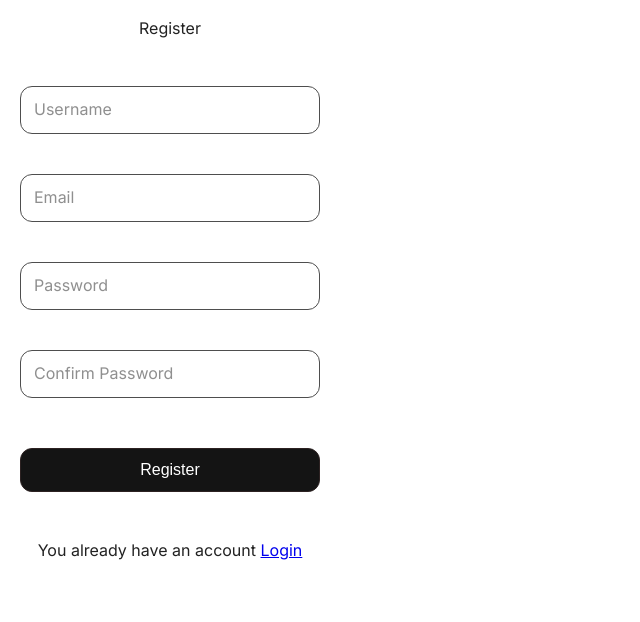
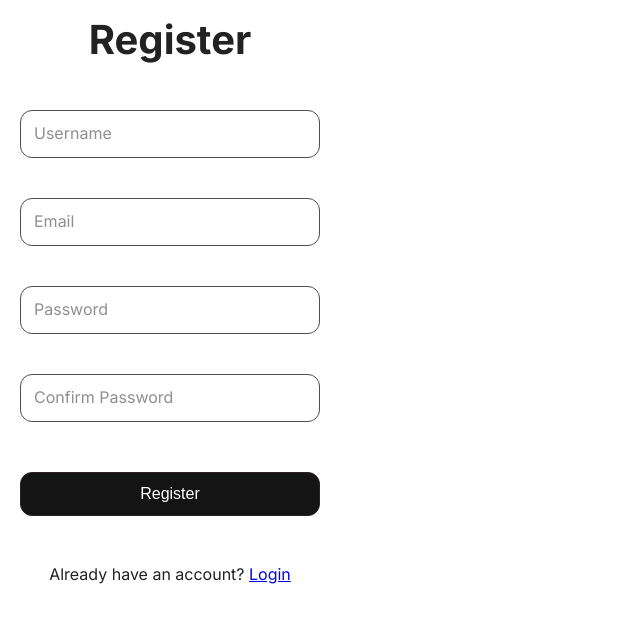
Before and after one commit to UTT-k74HT22/FE-Movie-Booking-System, a React (Vite) app: page /register in a window 1280 px wide. Shown: the top 622 px of the page, without its empty margins (0-640 px from the left). Built offline with nearby package versions, Linux system fonts and the light colour scheme.

Commit message:
register

```diff
--- a/src/components/Auth/RegisterForm/RegisterForm.jsx
+++ b/src/components/Auth/RegisterForm/RegisterForm.jsx
@@ -1,130 +1,109 @@
-import React, { useState } from 'react';
-import styles from './RegisterForm.module.css';
-import authApi from '../../../api/authApi';
-import { Link } from 'react-router-dom';
+import React, { useState } from "react";
+import { Link, useNavigate } from "react-router-dom";
+import { toast } from "react-toastify";
+import authApi from "../../../api/authApi";
+import styles from "./RegisterForm.module.css";
 
 const RegisterForm = () => {
+  const navigate = useNavigate();
 
   const [form, setForm] = useState({
-    username: '',
-    email: '',
-    password: '',
-    confirmPassword: ''
+    username: "",
+    email: "",
+    password: "",
+    confirmPassword: "",
   });
-    const [errors, setErrors] = useState({});
-    const [submitting, setSubmitting] = useState(false);
-    // hàm xử lý khi người dùng nhập dữ liệu vào input
-    const handleChange = (e) => {
-        setForm({ ...form, [e.target.name]: e.target.value });  //lấy giá trị người dùng nhập theo thuộc tính name
-        // mỗi khi người dùng nhập thì xóa lỗi đi
-        setErrors({ ...errors, [e.target.name]: ''});
+
+  const [loading, setLoading] = useState(false);
+
+  const validate = (values) => {
+    if (!values.username.trim()) return "Username không được để trống!";
+    if (!values.email.trim()) return "Email không được để trống!";
+    if (!values.password.trim()) return "Password không được để trống!";
+    if (!values.confirmPassword.trim())
+      return "Confirm Password không được để trống!";
+    if (values.confirmPassword !== values.password)
+      return "Password không khớp!";
+    return null;
   };
 
-    // const validate = () => {
-    //     const newErrors = {};
+  const handleChange = (e) => {
+    const { name, value } = e.target;
+    setForm((prev) => ({ ...prev, [name]: value }));
+  };
 
+  const handleSubmit = async (e) => {
+    e.preventDefault();
 
-    // hàm xử lý khi người dùng submit form
-    const handleSubmit = async (e) => {
-        e.preventDefault(); // ngăn chặn reload trang
-
-        let newErrors = { username: '', email: '', password: '' };
-        let isValid = true;
-
-        if (!form.username.trim()) {
-            newErrors.username = "Username không được để trống!";
-            isValid = false;
+    const errorMsg = validate(form);
+    if (errorMsg) {
+      toast.warning(errorMsg);
+      return;
     }
 
-        // validate email
-        if (!form.email.trim()) {
-            newErrors.email = "Email không được để trống!";
-            isValid = false;
-        }
-
-        // validate password
-        if (!form.password.trim()) {
-            newErrors.password = 'Password không được để trống!';
-            isValid = false;
-        } if (!form.confirmPassword.trim()) {
-            newErrors.confirmPassword = "Confirm Password không được để trống!";
-            isValid = false;
-
-        } else if (form.confirmPassword !== form.password) {
-                newErrors.confirmPassword = "Password không khớp!";
-                isValid = false;
-        }
-
-        setErrors(newErrors);
-
-        if (isValid) {
-            setSubmitting(true);
+    setLoading(true);
 
     try {
-                const result = await authApi.register(form.username, form.email, form.password);
-                console.log("Kết quả trả về từ API:", result);
+      await authApi.register({
+        username: form.username,
+        email: form.email,
+        password: form.password,
+      });
+
+      toast.success("Đăng ký thành công! Vui lòng kiểm tra email để kích hoạt tài khoản.");
+      navigate("/active", { state: { email: form.email } });
     } catch (error) {
-                console.error("Lỗi khi gọi API register:", error);
+      console.error("[REGISTER] error:", error);
+      toast.error("Đăng ký thất bại. Vui lòng thử lại.");
     } finally {
-                setSubmitting(false);
+      setLoading(false);
     }
+  };
+
+  return (
+    <div className={styles.Wrapper}>
+      <form className={styles.RegisterForm} onSubmit={handleSubmit}>
+        <h2>Register</h2>
+
+        <div className={styles.FormContainer}>
+          {["username", "email", "password", "confirmPassword"].map((field) => (
+            <div key={field} className={styles.FormGroup}>
+              <input
+                type={
+                  field.includes("password")
+                    ? "password"
+                    : field === "email"
+                    ? "email"
+                    : "text"
                 }
-    }
-    return (
-        // form register
-        <form className={styles.RegisterForm} onSubmit={handleSubmit}>
-            <h1>Register</h1>
-            <div className={styles.FormContainer}>
-                <div className={styles.FormGroup}>
-                    <input
-                        type="text"
-                        name='username'
+                name={field}
                 placeholder=" "
-                        value={form.username}
+                value={form[field]}
                 onChange={handleChange}
+                disabled={loading}
               />
-                    <label htmlFor="username" className={styles.FormLabel}>Username</label>
-                    {errors.username && <p className={styles.Error}>{errors.username}</p>}
+              <label htmlFor={field} className={styles.FormLabel}>
+                {field === "confirmPassword"
+                  ? "Confirm Password"
+                  : field.charAt(0).toUpperCase() + field.slice(1)}
+              </label>
             </div>
-                <div className={styles.FormGroup}>
-                    <input
-                        type="email"
-                        name='email'
-                        placeholder=" "
-                        value={form.email}
-                        onChange={handleChange}
-                    />
-                    <label htmlFor="email" className={styles.FormLabel}>Email</label>
-                    {errors.email && <p className={styles.Error}>{errors.email}</p>}
+          ))}
         </div>
-                <div className={styles.FormGroup}>
-                    <input
-                        type="password"
-                        name='password'
-                        placeholder=" "
-                        value={form.password}
-                        onChange={handleChange}
-                    />
-                    <label htmlFor="password" className={styles.FormLabel}>Password</label>
-                    {errors.password && <p className={styles.Error}>{errors.password}</p>}
+
+        <button type="submit" disabled={loading}>
+          {loading ? "Registering..." : "Register"}
+        </button>
+
+        <p>
+          Already have an account?{" "}
+          <Link to="/login" className={styles.registerLink}>
+            Login
+          </Link>
+        </p>
+      </form>
     </div>
-                <div className={styles.FormGroup}>
-                    <input
-                        type="password"
-                        name='confirmPassword'
-                        placeholder=" "
-                        value={form.confirmPassword}
-                        onChange={handleChange}
-                    />
-                    <label htmlFor="confirmPassword" className={styles.FormLabel}>Confirm Password</label>
-                    {errors.confirmPassword && <p className={styles.Error}>{errors.confirmPassword}</p>}
-                </div>
-            </div>
-            <button type="submit" disabled={submitting}>Register</button>
-                <p>You already have an account <Link to="/" className={styles.registerLink}>
-                Login
-                </Link></p>
-        </form>
   );
-}
+};
+
 export default RegisterForm;
```
Lines whose indentation alone changed are shown as unchanged.
